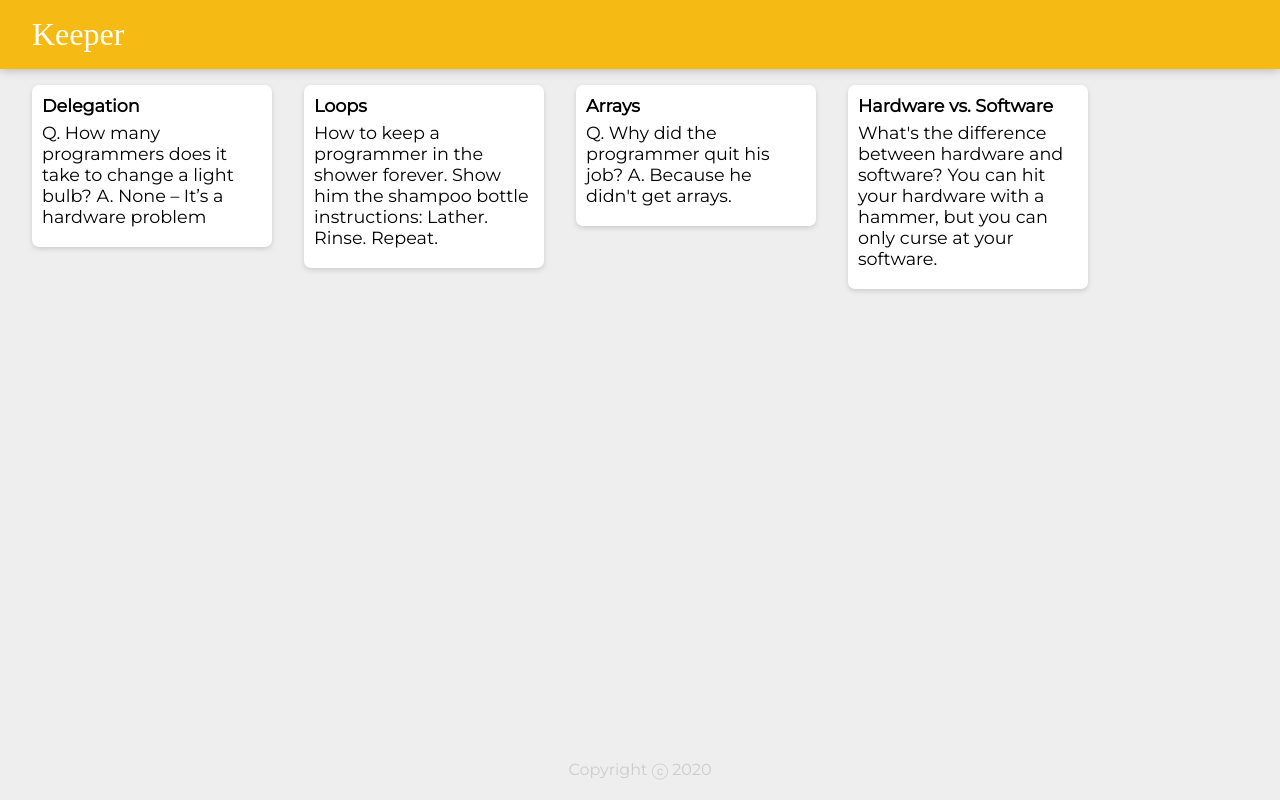
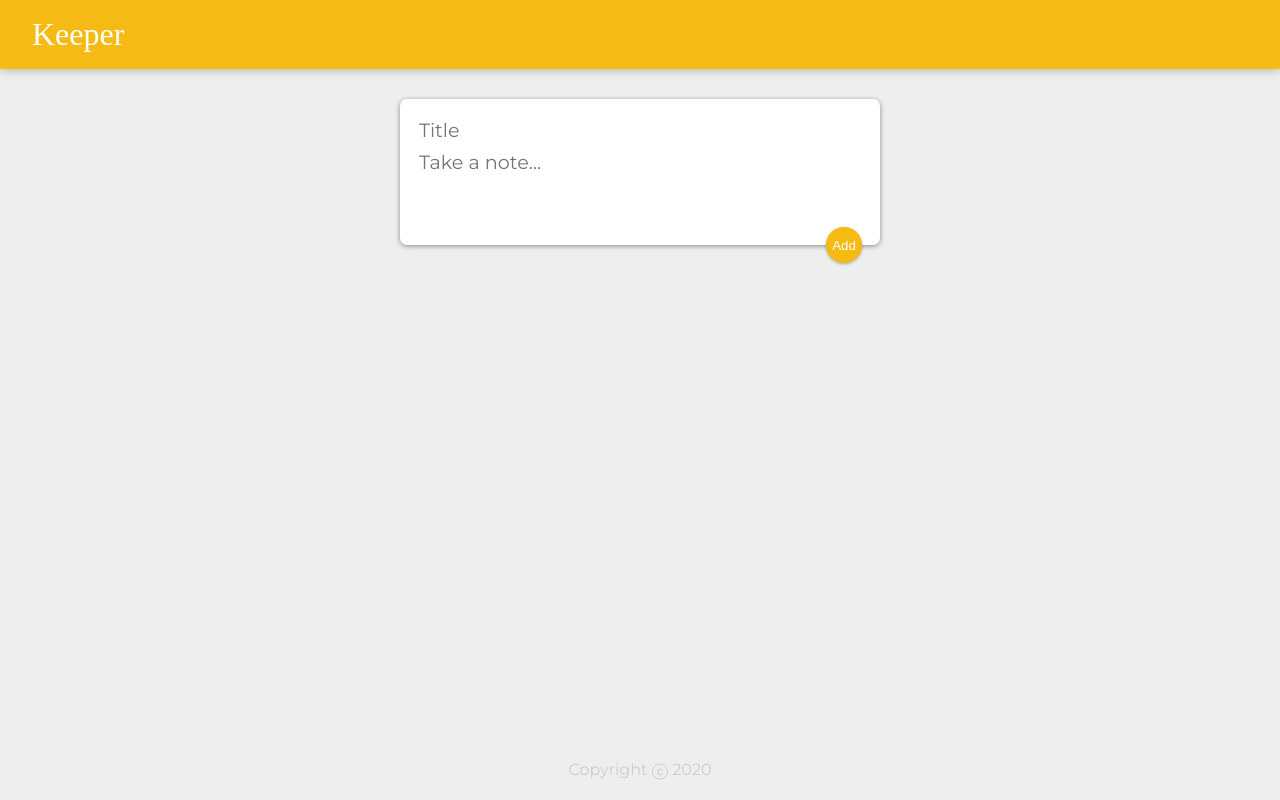
Before and after one commit to Ishaan-11/Keeper-App, a React (Create React App) app: page / in a window 1280 px wide. Built offline with nearby package versions, Linux system fonts and the light colour scheme; a web font is replaced by a local one.

Commit message:
Implement the add note functionality

```diff
--- a/public/styles.css
+++ b/public/styles.css
@@ -55,3 +55,49 @@ footer p {
   white-space: pre-wrap;
   word-wrap: break-word;
 }
+
+.note button {
+  position: relative;
+  float: right;
+  margin-right: 10px;
+  color: #f5ba13;
+  border: none;
+  width: 36px;
+  height: 36px;
+  cursor: pointer;
+  outline: none;
+}
+
+form {
+  position: relative;
+  width: 480px;
+  margin: 30px auto 20px auto;
+  background: #fff;
+  padding: 15px;
+  border-radius: 7px;
+  box-shadow: 0 1px 5px rgb(138, 137, 137);
+}
+form input,
+form textarea {
+  width: 100%;
+  border: none;
+  padding: 4px;
+  outline: none;
+  font-size: 1.2em;
+  font-family: inherit;
+  resize: none;
+}
+form button {
+  position: absolute;
+  right: 18px;
+  bottom: -18px;
+  background: #f5ba13;
+  color: #fff;
+  border: none;
+  border-radius: 50%;
+  width: 36px;
+  height: 36px;
+  box-shadow: 0 1px 3px rgba(0, 0, 0, 0.3);
+  cursor: pointer;
+  outline: none;
+}
--- a/src/components/App.jsx
+++ b/src/components/App.jsx
@@ -1,20 +1,26 @@
-import React from "react";
+import React, { useState } from "react";
 import Header from "./Header";
 import Footer from "./Footer";
 import Note from "./Note";
-import notes from "../notes";
+// import notes from "../notes";
+import CreateArea from "./CreateArea";
 
 function App(){
+  const [notes, setNotes] = useState([]);
+
+  function addNote(newNote) {
+    setNotes(prevValue => {
+      return [...prevValue, newNote];
+    });
+  }
+
   return(
     <div>
       <Header />
-            {notes.map(note => (
-                <Note
-                    key={note.key}
-                    title={note.title}
-                    content={note.content}
-                />
-            ))}
+      <CreateArea onAdd={addNote} />
+      {notes.map((noteItem, index) => {
+        return <Note key={index} title={noteItem.title} content={noteItem.content} />
+      })}
       <Footer />
     </div>
   );
--- /dev/null
+++ b/src/components/CreateArea.jsx
@@ -0,0 +1,47 @@
+import React, { useState } from "react";
+
+function CreateArea(props) {
+  const [note, setNote] = useState({
+    title: "",
+    content: ""
+  });
+
+  function handleChange(event) {
+    const {name, value} = event.target;
+
+    setNote(prevValue => {
+      return {
+        ...prevValue,
+        [name]: value
+      };
+    });
+  }
+
+  function submitNote(event) {
+    props.onAdd(note);
+    event.preventDefault();
+  }
+
+  return (
+    <div>
+      <form>
+        <input
+          name="title"
+          placeholder="Title"
+          value={note.title}
+          onChange={handleChange}
+        />
+        <textarea
+          name="content"
+          placeholder="Take a note..."
+          rows="3"
+          value={note.content}
+          onChange={handleChange}
+        />
+        <button onClick={submitNote}>Add</button>
+      </form>
+    </div>
+  );
+}
+
+export default CreateArea;
```
Lines whose indentation alone changed are shown as unchanged.
